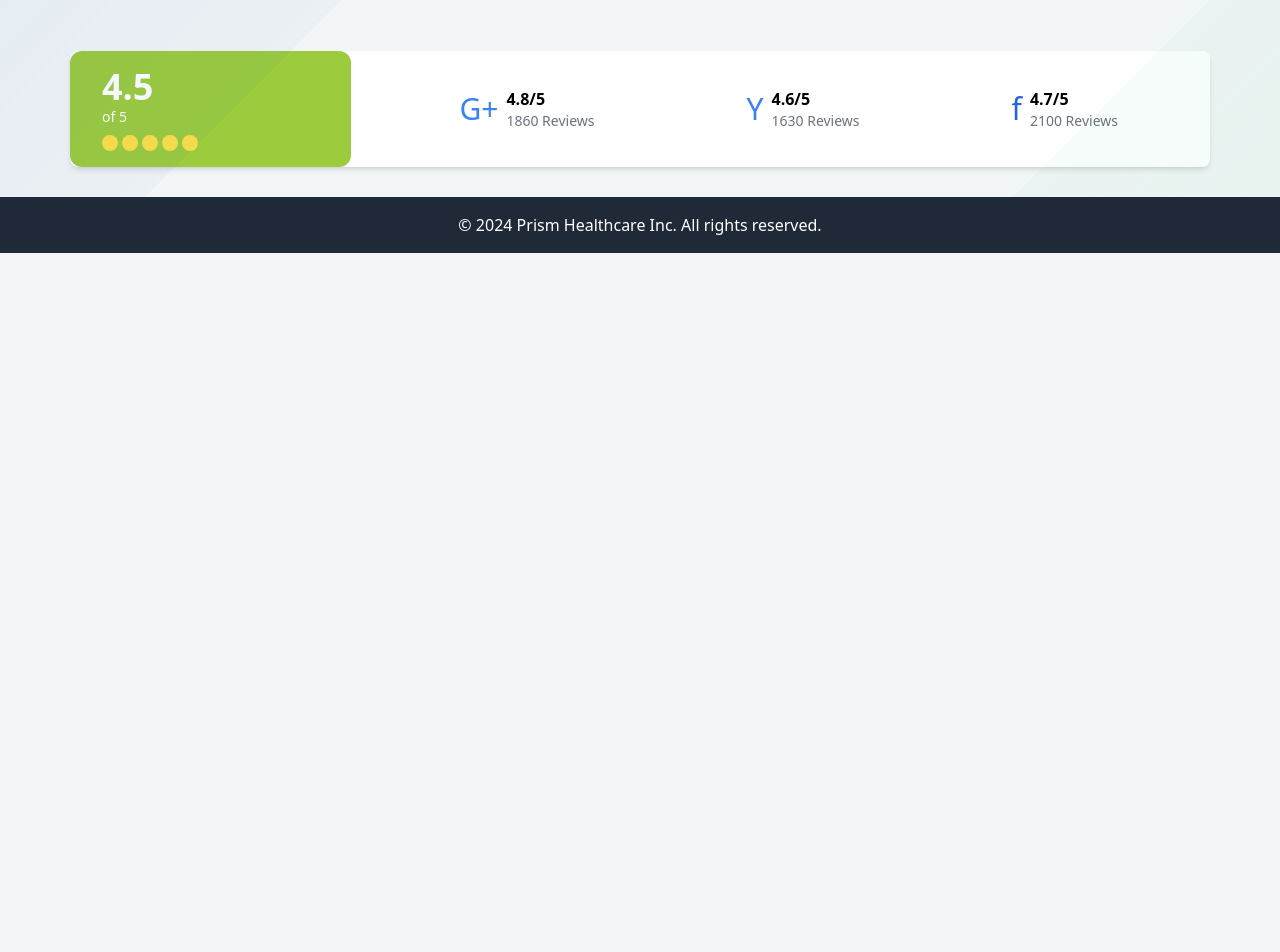
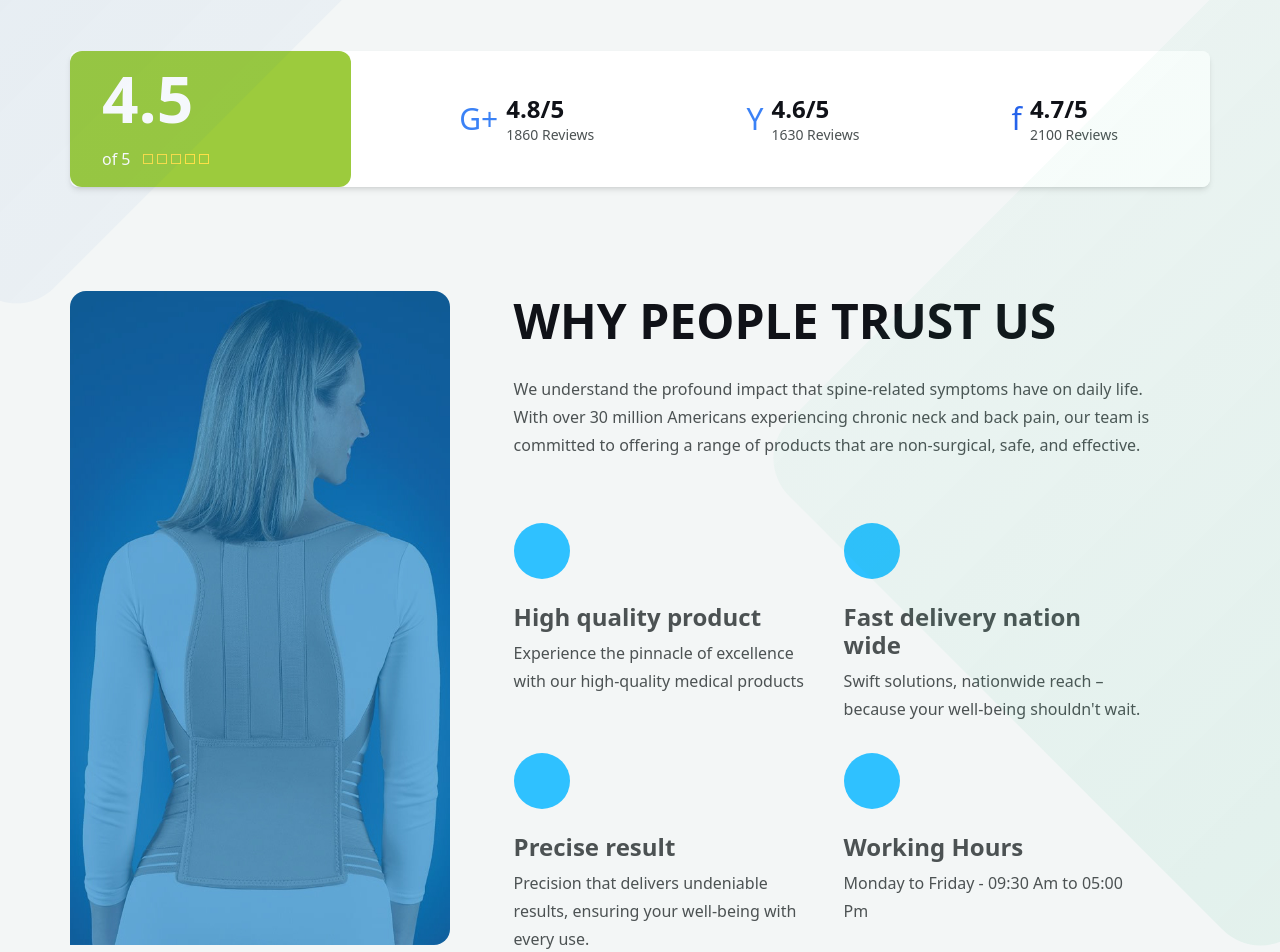
Before and after one commit to SACodeCrafts/prismHealthCure, a React (Create React App) app: page / in a window 1280 px wide. Shown: the part 3200-4152 px from the top of the page. Before the commit the page ends 3453 px from the top, so only its background shows below. Built offline with nearby package versions, Linux system fonts and the light colour scheme.

Commit message:
new sections UI changes

```diff
--- a/src/App.js
+++ b/src/App.js
@@ -7,6 +7,7 @@ import HeroSection from './components/home/HeroSection';
 import InsuranceCompanies from './components/home/InsuranceCompanies';
 import Products from './components/home/Products';
 import Details from './components/home/Details';
+import ContactUs from './components/home/ContactUs';
 
 function App() {
   return (
@@ -17,6 +18,7 @@ function App() {
         <InsuranceCompanies />
         <Products />
         <Details />
+        <ContactUs />
       </main>
       <Footer />
     </div>
--- /dev/null
+++ b/src/components/home/ContactUs.jsx
@@ -0,0 +1,29 @@
+import React from 'react'
+import bagBgImg from "../../assets/images/bag-bg-img.jpg"
+const ContactUs = () => {
+    return (
+        <div className='relative  overflow-hidden'>
+            <div className='w-full h-full  block bg-[#08429E] absolute opacity-10'></div>
+            <img src={bagBgImg} alt='bagBgImg' className='absolute    -z-10' />
+            <div
+                className='max-w-[744px] flex m-auto py-28 '
+            >
+
+                <div className='flex flex-col items-center gap-5 px-16'>
+
+                    <h1 className='text-5xl text-white font-bold'>
+                        GET ONE STEP AHEAD
+                    </h1>
+                    <p className='text-center text-base text-white leading-7'>
+                        Our dedicated team is here to answer your questions, provide product recommendations, and support you on your journey to a pain-free and active lifestyle. Connect with us today and take the first step towards improved well-being.
+                    </p>
+                    <button className='bg-primary text-white py-3 px-5  rounded-md text-[15px]'> Contact Us</button>
+                </div>
+
+            </div>
+        </div>
+
+    )
+}
+
+export default ContactUs
--- a/src/components/home/Details.jsx
+++ b/src/components/home/Details.jsx
@@ -1,11 +1,12 @@
 import React from 'react'
 import logo from '../../assets/images/details-logo.png'
+import ladyImg from '../../assets/images/lady-img.jpg'
 import bgImg from "../../assets/svgs/diagnostic-lab-content-gradient-bg.svg"
 
 const Details = () => {
     return (
 
-        <div className='relative overflow-hidden pt-[70px] pb-[30px]'>
+        <div className='relative overflow-hidden pt-[70px] pb-[80px]'>
             <img src={bgImg} alt='bgImg' className='absolute top-0' />
             <div className='flex flex-col max-w-[1140px] m-auto gap-[104px]' >
 
@@ -20,7 +21,7 @@ const Details = () => {
                         <p className='text-base text-font-secandary-color pb-16 leading-7'>With over 30 million Americans experiencing chronic neck and back pain, our team is committed to offering a range of treatments that are narcotic-free, non-surgical, safe, and effective. Our unique and comprehensive treatment approach, executed by experts from Olympic Spine and Sound Pain Solutions, aims to provide lasting relief.
 
                         </p>
-                        <p className='text-base text-font-secandary-2-color font-semibold'>We empower individuals to regain control over their lives, allowing them to once again enjoy an active and pain-free existence.
+                        <p className='text-base text-font-primary-color font-semibold'>We empower individuals to regain control over their lives, allowing them to once again enjoy an active and pain-free existence.
 
                         </p>
                     </div>
@@ -28,29 +29,30 @@ const Details = () => {
 
 
                 </div>
-                <div class="flex flex-col md:flex-row bg-white rounded-lg shadow-md space-y-4 md:space-y-0 md:space-x-4">
+                <div class="flex flex-col md:flex-row bg-white rounded-lg shadow-md space-y-4 md:space-y-0 md:space-x-4 ">
 
-                    <div class="flex flex-col items-start justify-center rounded-xl bg-[#9ccb3d] text-white  p-4 pl-8 w-full md:w-1/4">
-                        <div class="text-4xl font-bold">4.5</div>
-                        <div class="text-sm">of 5</div>
-                        <div class="flex space-x-1 mt-2">
+                    <div class="flex flex-col items-start justify-center rounded-xl bg-[#9ccb3d] text-white pb-4  pl-8 w-full md:w-1/4">
+                        <div class="text-[64px] font-bold">4.5</div>
+                        <div class="flex space-x-1 items-center">
+                            <div class="text-base pr-2">of 5</div>
 
-                            <div class="bg-yellow-300 h-4 w-4 rounded-full"></div>
-                            <div class="bg-yellow-300 h-4 w-4 rounded-full"></div>
-                            <div class="bg-yellow-300 h-4 w-4 rounded-full"></div>
-                            <div class="bg-yellow-300 h-4 w-4 rounded-full"></div>
-                            <div class="bg-yellow-300 h-4 w-4 rounded-full"></div>
+                            <div class="border border-yellow-300 h-[10px] w-[10px] "></div>
+                            <div class="border border-yellow-300 h-[10px] w-[10px] "></div>
+                            <div class="border border-yellow-300 h-[10px] w-[10px] "></div>
+                            <div class="border border-yellow-300 h-[10px] w-[10px] "></div>
+                            <div class="border border-yellow-300 h-[10px] w-[10px] "></div>
+
                         </div>
                     </div>
 
 
-                    <div class="flex flex-col md:flex-row justify-around items-center bg-white rounded-lg p-4 w-full md:w-3/4 space-y-4 md:space-y-0">
+                    <div class="flex flex-col md:flex-row justify-around items-center bg-white rounded-lg p-4 w-full md:w-3/4 space-y-4 md:space-y-0 ">
 
                         <div class="flex items-center space-x-2">
                             <div class="text-blue-500 text-3xl">G+</div>
                             <div>
-                                <div class="font-bold">4.8/5</div>
-                                <div class="text-sm text-gray-500">1860 Reviews</div>
+                                <div class="font-bold text-2xl text-font-primary-color">4.8/5</div>
+                                <div class="text-sm  text-[#4C5253]">1860 Reviews</div>
                             </div>
                         </div>
 
@@ -58,8 +60,8 @@ const Details = () => {
                         <div class="flex items-center space-x-2">
                             <div class="text-blue-500 text-3xl">Y</div>
                             <div>
-                                <div class="font-bold">4.6/5</div>
-                                <div class="text-sm text-gray-500">1630 Reviews</div>
+                                <div class="font-bold text-2xl text-font-primary-color">4.6/5</div>
+                                <div class="text-sm text-[#4C5253]">1630 Reviews</div>
                             </div>
                         </div>
 
@@ -67,11 +69,75 @@ const Details = () => {
                         <div class="flex items-center space-x-2">
                             <div class="text-blue-600 text-3xl">f</div>
                             <div>
-                                <div class="font-bold">4.7/5</div>
-                                <div class="text-sm text-gray-500">2100 Reviews</div>
+                                <div class="font-bold text-2xl text-font-primary-color">4.7/5</div>
+                                <div class="text-sm text-[#4C5253]">2100 Reviews</div>
                             </div>
                         </div>
                     </div>
+                </div>
+
+                <div className='w-full flex'>
+
+                    <img src={ladyImg} alt='ladyImg' className='max-h-[654px] rounded-tr-2xl rounded-tl-2xl rounded-br-2xl' />
+
+                    <div className='flex flex-col pl-[64px] pr-[40px]'>
+
+                        <div className='flex flex-col'>
+                            <h1 className='text-font-primary-color text-5xl font-bold pb-6 leading-tight '>
+                                WHY PEOPLE TRUST US
+                            </h1>
+                            <p className='text-base text-font-secandary-color pb-16 leading-7'>We understand the profound impact that spine-related symptoms have on daily life. With over 30 million Americans experiencing chronic neck and back pain, our team is committed to offering a range of  products that are non-surgical, safe, and effective.
+                            </p>
+                        </div>
+                        <div className='flex flex-wrap gap-[30px] '>
+                            <div className='flex flex-col gap-6 max-w-[300px]'>
+                                <div className='rounded-full bg-primary h-14 w-14 block'></div>
+                                <div className='flex flex-col gap-2'>
+                                    <span className='text-2xl text-font-secandary-color leading-7 font-semibold'>
+                                        High quality product
+                                    </span>
+                                    <p className='text-base text-font-secandary-color leading-7 break-words'>
+                                        Experience the pinnacle of excellence with our high-quality medical products
+                                    </p>
+                                </div>
+                            </div>
+                            <div className='flex flex-col gap-6 max-w-[300px]'>
+                                <div className='rounded-full bg-primary h-14 w-14 block'></div>
+                                <div className='flex flex-col gap-2'>
+                                    <span className='text-2xl text-font-secandary-color leading-7 font-semibold'>
+                                        Fast delivery nation wide
+                                    </span>
+                                    <p className='text-base text-font-secandary-color leading-7 break-words'>
+                                        Swift solutions, nationwide reach – because your well-being shouldn't wait.
+                                    </p>
+                                </div>
+                            </div>
+                            <div className='flex flex-col gap-6 max-w-[300px]'>
+                                <div className='rounded-full bg-primary h-14 w-14 block'></div>
+                                <div className='flex flex-col gap-2'>
+                                    <span className='text-2xl text-font-secandary-color leading-7 font-semibold'>
+                                        Precise result
+                                    </span>
+                                    <p className='text-base text-font-secandary-color leading-7 break-words'>
+                                        Precision that delivers undeniable results, ensuring your well-being with every use.
+                                    </p>
+                                </div>
+                            </div>
+                            <div className='flex flex-col gap-6 max-w-[300px]'>
+                                <div className='rounded-full bg-primary h-14 w-14 block'></div>
+                                <div className='flex flex-col gap-2'>
+                                    <span className='text-2xl text-font-secandary-color leading-7 font-semibold'>
+                                        Working Hours
+                                    </span>
+                                    <p className='text-base text-font-secandary-color leading-7 break-words'>
+                                        Monday to Friday - 09:30 Am to 05:00 Pm
+                                    </p>
+                                </div>
+                            </div>
+                        </div>
+
+                    </div>
+
                 </div>
             </div>
 
--- a/tailwind.config.js
+++ b/tailwind.config.js
@@ -10,7 +10,7 @@ module.exports = {
         'hover-button': '#08acf2',
         'font-primary-color': '#101218',
         'font-secandary-color': '#4c5253',
-        'font-secandary-2-color': '#101218',
+
       },
       boxShadow: {
         'custom-blue-sh': '0px 12px 16px -8px rgba(27, 95, 193, 0.38)',
```
Also changed, not shown: src/assets/images/bag-bg-img.jpg (added), src/assets/images/lady-img.jpg (added).
